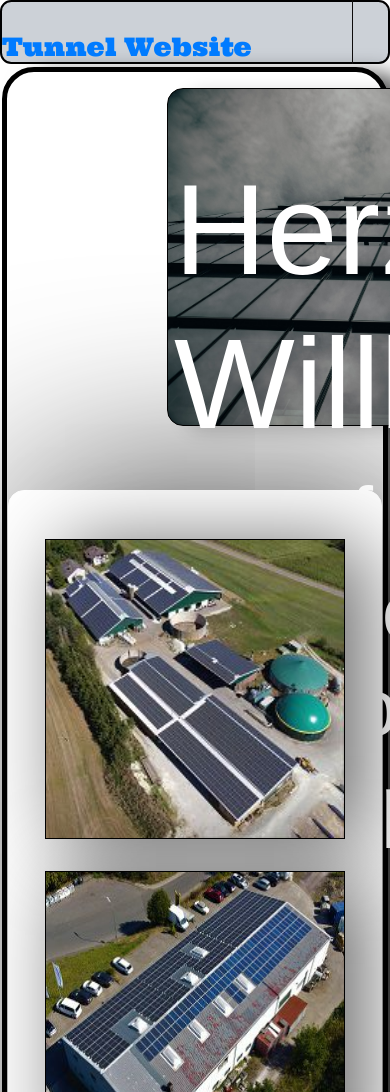
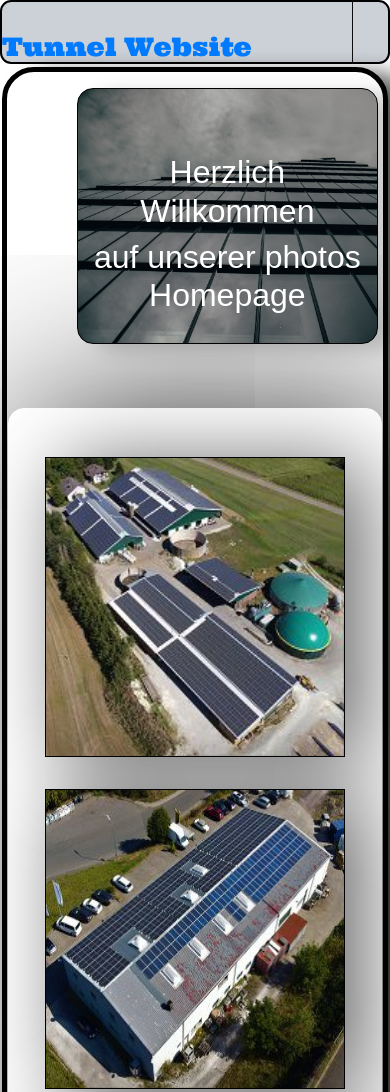
Before and after one commit to ConenCompany/Blogger, a PHP site: the page made by Gallery - responsive.html in a window 390 px wide. Shown: the top 1092 px of the page. Run offline with PHP 8.4, Linux system fonts and the light colour scheme; some web fonts are replaced.

Commit message:
update program 777

```diff
--- a/css/style.css
+++ b/css/style.css
@@ -94,6 +94,7 @@ a {
     display: flex;
     flex-direction: row;
     flex-wrap: wrap;
+    align-self: flex-start;
 }
 
 ul {
@@ -180,11 +181,6 @@ section .container .owl-nav {
     right:200px;
     top: 20px;
 }
-.nav .topbar-section-menu{
-    border-right: 1px solid grey;
-    padding-right: 8px;
-    height: 4rem;
-}
 .nav .topbar-section{
     float: left;
     border-left: 1px solid grey;
@@ -202,7 +198,7 @@ nav .toggle-collapse{
 }
 
 .nav .nav-items .nav-link {
-    padding: 1.6rem 1rem;
+    padding: 1.6rem 2rem;
     font-size: 1.4rem;
     font-family: var(--Noto_1);
     font-size: 1.3rem;
@@ -213,7 +209,7 @@ nav .toggle-collapse{
 
 .nav .nav-items .nav-link:hover {
     background-color: rgb(12, 94, 87);
-    border-radius: 2rem;
+    border-radius: 10rem;
 }
 
 .nav .nav-items .nav-link:hover a {
@@ -221,7 +217,7 @@ nav .toggle-collapse{
 }
 
 .nav .social {
-    padding: 1.6rem 0rem;
+    padding: 1.8rem 0rem;
     display: block;
 }
 
@@ -262,11 +258,11 @@ nav .toggle-collapse{
 
 .collapse {
     height: 50rem;
-    background-color: lightblue;
+    background-color: rgba(168, 189, 189, 0.473);
 }
 
 .nav .social i {
-    padding: 0rem .22rem;
+    padding: 4.60rem .22rem;
 }
 
 .nav .social i:hover {
@@ -443,6 +439,11 @@ main .blog .blog-post {
     padding-top: 3rem;
 
 }
+.blog-post h2 {
+    position: relative;
+    left: 30px;
+
+}
 
 main .blog .blog-content {
     image-rendering: -moz-crisp-edges;
@@ -533,7 +534,7 @@ main .blog .btn-blog {
 
 main .site-content {
     display: grid;
-    grid-template-columns: 70% 30%;
+    grid-template-columns: 60% 40%;
 }
 
 main .post-content {
@@ -580,7 +581,7 @@ main .site-content .post-content>.post-image .img:hover {
 
 main .site-content .post-content .post-title a {
     font-family: var(--Noto_1);
-    font-size: 2rem;
+    font-size: 1.2rem;
 }
 
 main .post-btn {
@@ -1594,7 +1595,7 @@ ul li {
     width: 4000;
 }
 
-@media only screen and (max-width: 750px) {
+@media only screen and (max-width: 790px) {
 
     .nav .nav-menu,
     .nav .nav-items {
@@ -1660,9 +1661,26 @@ ul li {
     main .site-content .blog-post {
         padding: 220rem 1rem;
     }
-}
-.container .site-content .posts .post-content .post-image img{
-    width: 400;
-}
+    .site-title .site-background2 {
+        position: relative;
+        height: 16rem;
+        right: 90px;
+
+    }
+    .site-title .site-background2 h3 {
+        font-size: 2rem;
+        position: center;
+
+    }
+    .site-title .site-background2 h1 {
+        font-size: 2rem;
+        position: center;
+
+    }
+
+}
+
+
+
 
 /*-----X-- Viewport less than 750px ----X--*/
--- a/index.html
+++ b/index.html
@@ -323,7 +323,6 @@
                     <h2><i class="fas fa-braille"></i>  Blog Posts  </h2>
                     <aside class="sidebar" id="all-company">
                         <div class="category">
-
                             <h2><i class="fas fa-building"></i>
                                 Firmenliste </h2>
                             <ul class="category-list">
```
